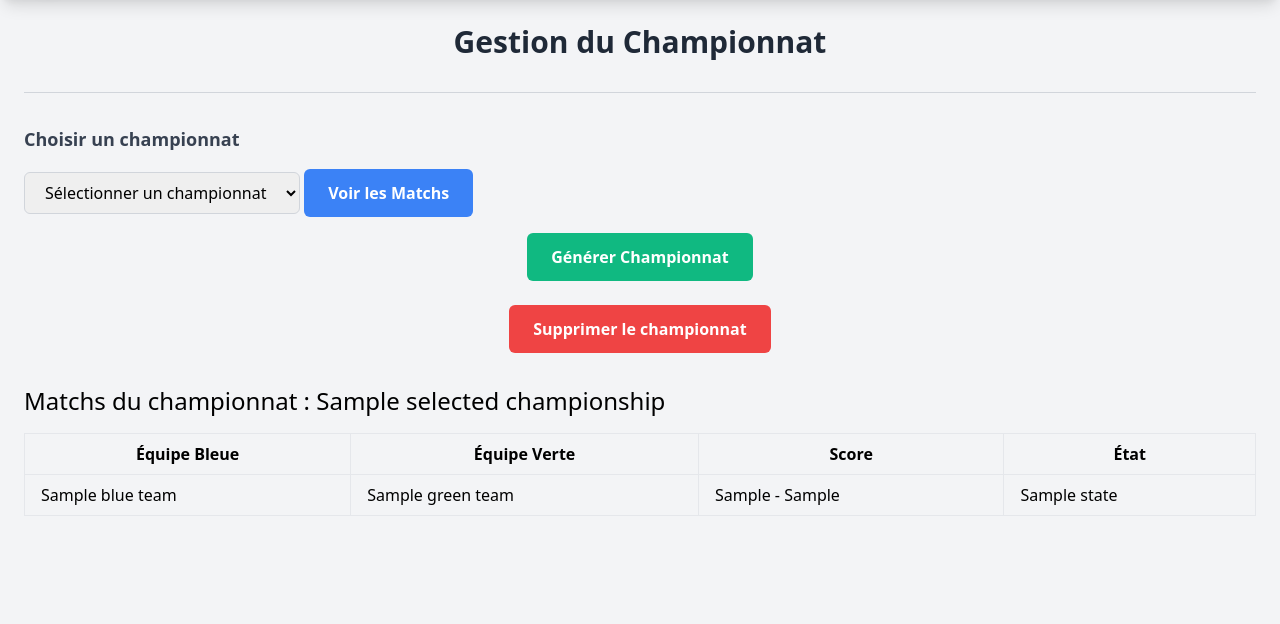
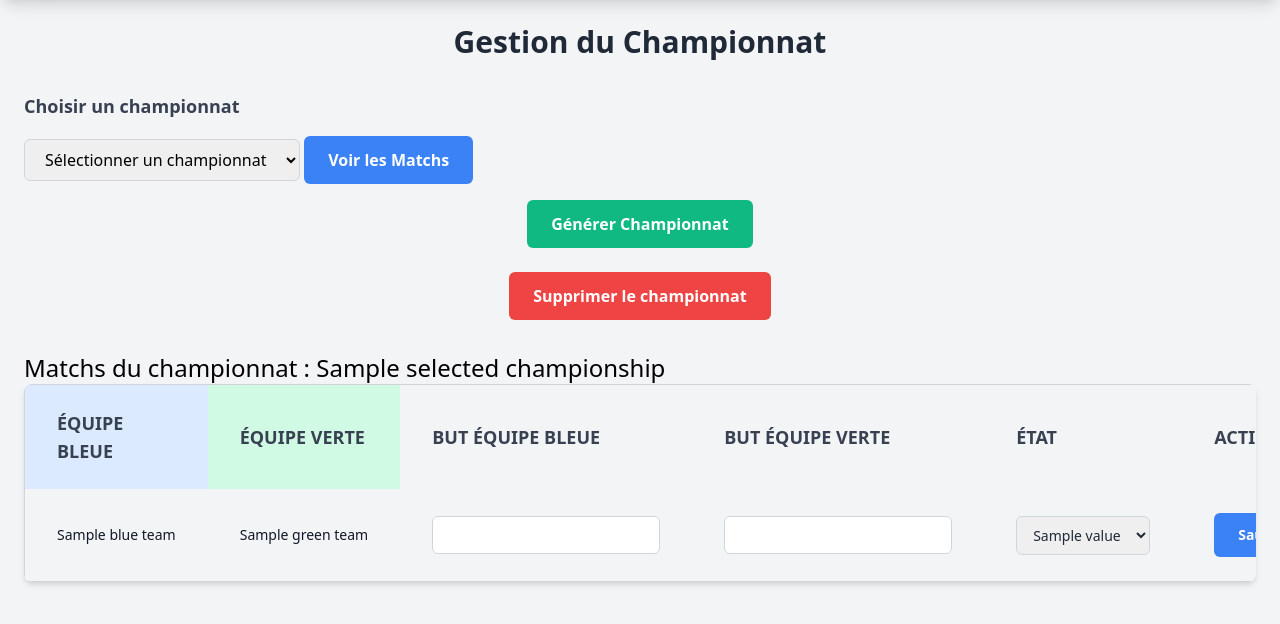
Before and after one commit to SandiFlorent/Robot-League, a Symfony app: template templates/championship/index.html.twig in a window 1280 px wide. Shown: the part 80-704 px from the top of the page. Run offline with Twig, Linux system fonts and the light colour scheme; the template is opened without the code that fills it: most values are stand-ins (such as "Sample title", 1, 10 or a date in 2020); some libraries are stand-ins or nearby versions.

Commit message:
améliorations de la gestion des championnats

```diff
--- a/templates/championship/index.html.twig
+++ b/templates/championship/index.html.twig
@@ -6,10 +6,6 @@
     <div class="text-center mb-8">
         <h1 class="text-3xl font-bold text-gray-800">Gestion du Championnat</h1>
     </div>
-
-
-
-    <hr class="my-8 border-gray-300" />
 
     <!-- Formulaire pour sélectionner un championnat -->
     <div class="mb-4">
@@ -31,10 +27,11 @@
 
     <!-- Si un championnat est sélectionné, afficher la liste des matchs -->
     {% if selected_championship_list %}
-        <!-- Formulaire pour générer ou supprimer le championnat -->
+        <!-- Formulaires pour générer ou supprimer le championnat -->
         <div class="space-y-6">
             <!-- Formulaire pour générer le championnat -->
             <form method="post" action="{{ path('app_championship_generate') }}" class="text-center">
+                <input type="hidden" name="championship_list_id" value="{{ selected_championship_list.id }}" />
                 <button type="submit" class="px-6 py-3 bg-green-500 text-white font-semibold rounded-md hover:bg-green-600 transition duration-300">
                     Générer Championnat
                 </button>
@@ -49,33 +46,83 @@
                 </button>
             </form>
         </div>
+
         <h2 class="text-2xl mt-8">Matchs du championnat : {{ selected_championship_list.ChampionshipName }}</h2>
 
         <!-- Affichage des matchs du championnat sélectionné -->
-        <table class="mt-4 table-auto w-full">
-            <thead>
+        {% if championships is not empty %}
+        <div class="overflow-x-auto shadow-md rounded-lg">
+            <table class="min-w-full text-sm text-left text-gray-800 border-collapse border border-gray-300">
+                <thead class="text-lg text-gray-700 uppercase bg-gray-100">
                     <tr>
-                    <th class="px-4 py-2 border">Équipe Bleue</th>
-                    <th class="px-4 py-2 border">Équipe Verte</th>
-                    <th class="px-4 py-2 border">Score</th>
-                    <th class="px-4 py-2 border">État</th>
+                        <th scope="col" class="px-8 py-6 bg-blue-100 font-semibold">Équipe Bleue</th>
+                        <th scope="col" class="px-8 py-6 bg-green-100 font-semibold">Équipe Verte</th>
+                        <th scope="col" class="px-8 py-6">But Équipe Bleue</th>
+                        <th scope="col" class="px-8 py-6">But Équipe Verte</th>
+                        <th scope="col" class="px-8 py-6">État</th>
+                        <th scope="col" class="px-8 py-6">Actions</th>
                     </tr>
                 </thead>
                 <tbody>
                     {% for championship in championships %}
-                    <tr>
-                        <td class="px-4 py-2 border">{{ championship.blueTeam.name }}</td>
-                        <td class="px-4 py-2 border">{{ championship.greenTeam.name }}</td>
-                        <td class="px-4 py-2 border">{{ championship.blueGoal }} - {{ championship.greenGoal }}</td>
-                        <td class="px-4 py-2 border">{{ championship.state.label }}</td>
-                    </tr>
-                {% else %}
-                    <tr>
-                        <td colspan="4" class="text-center py-2">Aucun match disponible pour ce championnat.</td>
+                        <tr class="hover:bg-gray-50">
+                            <td class="px-8 py-6 font-medium text-gray-900 whitespace-nowrap">{{ championship.blueTeam.name }}</td>
+                            <td class="px-8 py-6 font-medium text-gray-900 whitespace-nowrap">{{ championship.greenTeam.name }}</td>
+                            <td class="px-8 py-6">
+                                <form method="POST" action="{{ path('app_championship_save_score', {'id': championship.id}) }}" onsubmit="saveMatch(event, this)">
+                                    <input type="number" name="blueScore" value="{{ championship.blueGoal }}" min="0" required class="px-3 py-2 border border-gray-300 rounded-md w-full sm:w-auto">
+                            </td>
+                            <td class="px-8 py-6">
+                                <input type="number" name="greenScore" value="{{ championship.greenGoal }}" min="0" required class="px-3 py-2 border border-gray-300 rounded-md w-full sm:w-auto">
+                            </td>
+                            <td class="px-8 py-6">
+                                <select name="state" required class="px-3 py-2 border border-gray-300 rounded-md w-full sm:w-auto">
+                                    {% for state in states %}
+                                        <option value="{{ state.value }}" {% if championship.state.value == state.value %}selected{% endif %}>{{ state.value }}</option>
+                                    {% endfor %}
+                                </select>
+                            </td>
+                            <td class="px-8 py-6">
+                                <button type="submit" class="px-6 py-3 bg-blue-500 text-white font-semibold rounded-md hover:bg-blue-600 transition duration-300">Sauvegarder</button>
+                                </form>
+                            </td>
                         </tr>
                     {% endfor %}
                 </tbody>
             </table>
+        </div>
+        {% else %}
+            <p class="text-lg text-gray-700 text-center">Aucun match disponible pour ce championnat. Veuillez générer les matchs.</p>
+        {% endif %}
     {% endif %}
 </div>
+
+<script>
+    // Fonction pour sauvegarder les matchs et recharger la page
+    function saveMatch(event, form) {
+        event.preventDefault();  // Empêcher la soumission par défaut du formulaire
+
+        // Créer un objet FormData à partir du formulaire
+        var formData = new FormData(form);
+
+        // Utiliser fetch pour envoyer les données du formulaire
+        fetch(form.action, {
+            method: 'POST',
+            body: formData,
+        })
+        .then(response => response.json())  // On suppose que la réponse est en JSON
+        .then(data => {
+            if (data.success) {
+                // Si la sauvegarde a réussi, rechargez la page actuelle
+                location.reload();
+            } else {
+                alert("Erreur lors de la sauvegarde");
+            }
+        })
+        .catch(error => {
+            console.error('Erreur:', error);
+        });
+    }
+</script>
+
 {% endblock %}
```
Also changed, not shown: src/Controller/ChampionshipController.php (+45 -61 lines), src/Controller/TeamController.php (+26 -2 lines), templates/team/show.html.twig (+17 -1 lines). Lines whose indentation alone changed are shown as unchanged.
